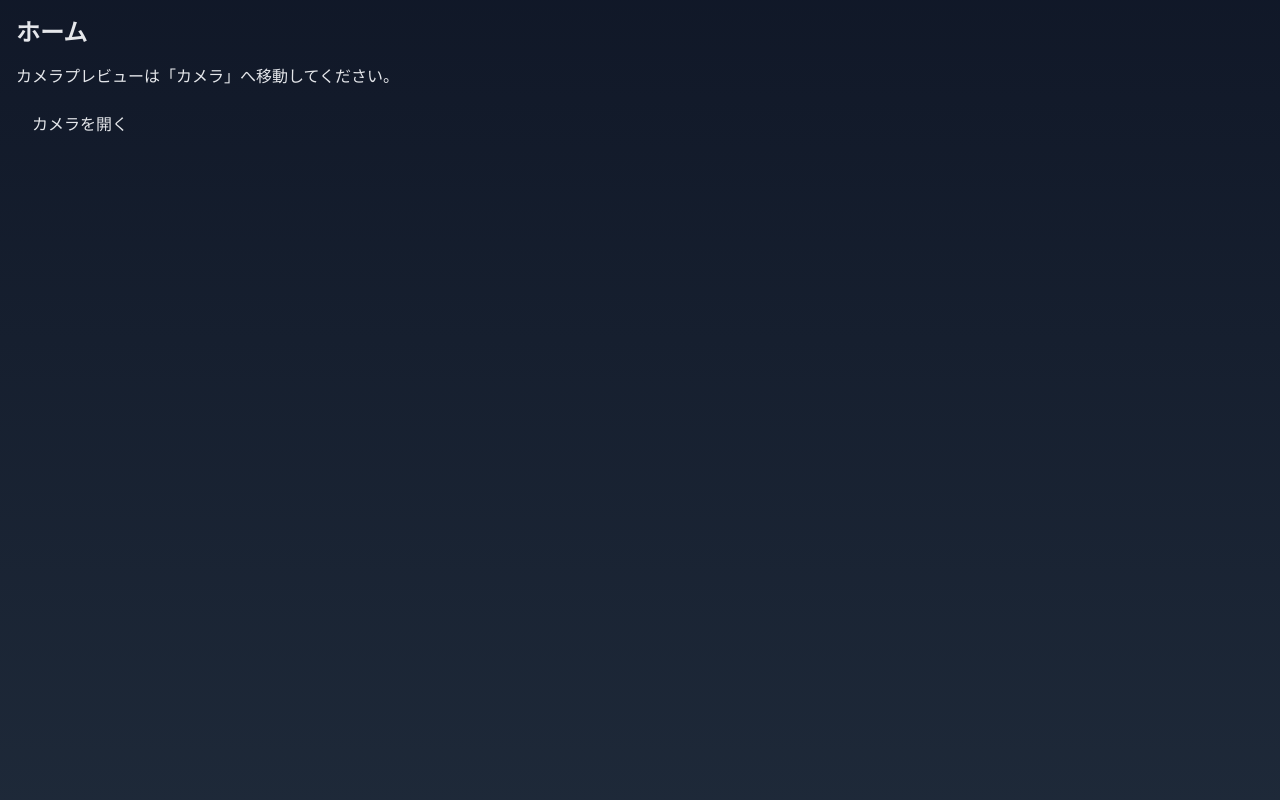
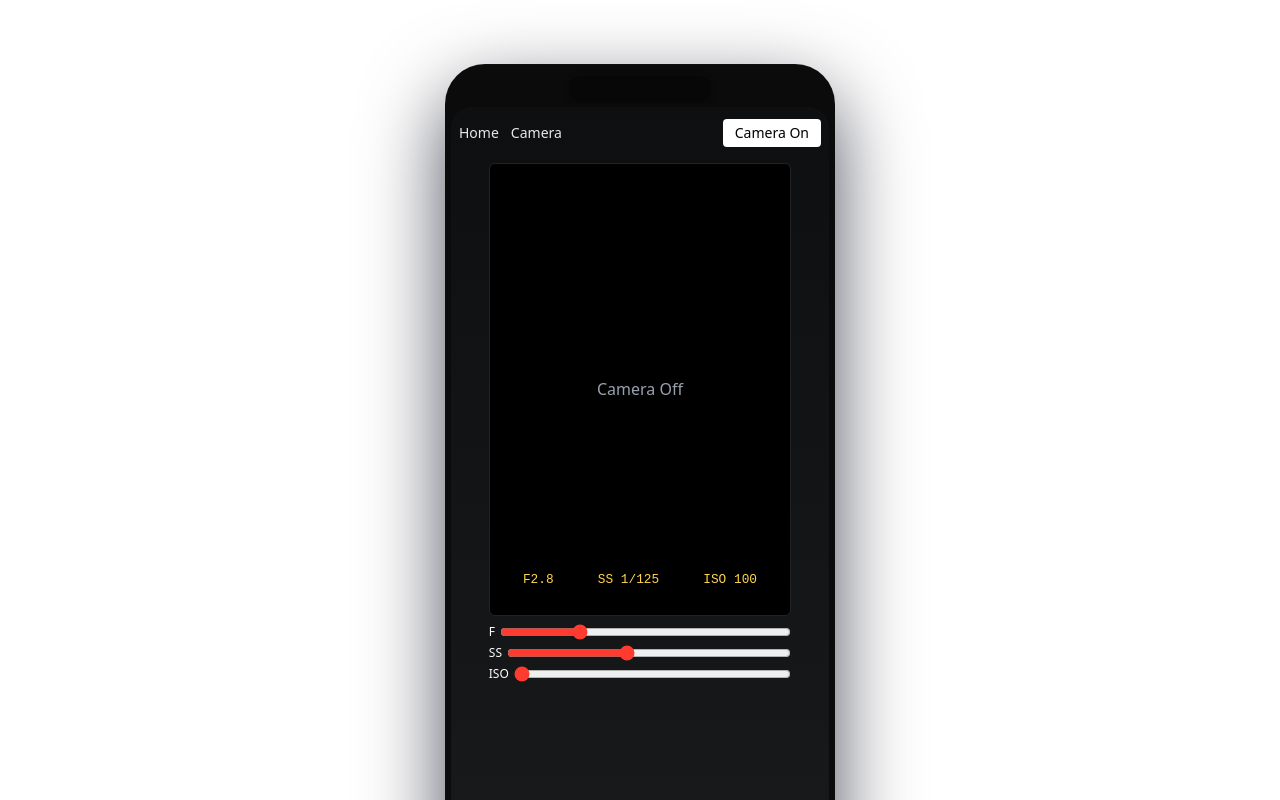
Before and after one commit to Mackey4869/DSLR_experienceApp, a React (Vite) app: page / in a window 1280 px wide. Shown: the top 800 px of the page. Built offline with nearby package versions, Linux system fonts and the light colour scheme.

Commit message:
スマホサイズで表示できるように修正

```diff
--- a/src/App.tsx
+++ b/src/App.tsx
@@ -1,24 +1,18 @@
 import React from 'react'
-import { Routes, Route, Link } from 'react-router-dom'
+import { Routes, Route } from 'react-router-dom'
 import CameraView from './components/CameraView'
-
-const Home: React.FC = () => (
-  <div className="max-w-prose text-gray-200 p-4">
-    <h1 className="text-2xl font-semibold mb-4">ホーム</h1>
-    <p>カメラプレビューは「カメラ」へ移動してください。</p>
-    <Link to="/camera" className="inline-block mt-4 px-4 py-2 rounded">カメラを開く</Link>
-  </div>
-)
+import PhoneFrame from './components/PhoneFrame'
 
 const App: React.FC = () => {
   return (
-    <div className="min-h-[100svh] text-white bg-gradient-to-b from-gray-900 to-gray-800">
-      {/* シンプルなルーティングのみ。UI は各画面コンポーネントに任せる */}
-      <Routes>
-        <Route path="/" element={<Home />} />
-        <Route path="/camera" element={<CameraView />} />
-      </Routes>
-    </div>
+    <PhoneFrame>
+      <div className="min-h-[100svh] text-white bg-gradient-to-b from-gray-900 to-gray-800">
+        {/* ルートをカメラ画面に変更（Home は不要） */}
+        <Routes>
+          <Route path="/" element={<CameraView />} />
+        </Routes>
+      </div>
+    </PhoneFrame>
   )
 }
 
--- /dev/null
+++ b/src/components/PhoneFrame.tsx
@@ -0,0 +1,21 @@
+import React from 'react'
+
+type Props = {
+  children: React.ReactNode
+}
+
+const PhoneFrame: React.FC<Props> = ({ children }) => {
+  return (
+    <div className="phone-wrapper">
+      <div className="phone-container">
+        <div className="phone-bezel" aria-hidden>
+          <div className="phone-notch" />
+          <div className="phone-screen">{children}</div>
+          <div className="phone-home" />
+        </div>
+      </div>
+    </div>
+  )
+}
+
+export default PhoneFrame
--- a/src/index.css
+++ b/src/index.css
@@ -1 +1,72 @@
 @import "tailwindcss";
+
+/* Phone frame styles for large screens */
+.phone-wrapper {
+	width: 100%;
+	min-height: 100vh;
+}
+
+/* デスクトップ等大きめの表示でスマホ風フレームを中央表示 */
+@media (min-width: 900px) {
+	.phone-container {
+		display: flex;
+		align-items: center;
+		justify-content: center;
+		min-height: 100vh;
+		padding: 4rem;
+		background: radial-gradient(1200px 600px at 50% 10%, rgba(255,255,255,0.02), transparent 15%);
+	}
+
+	.phone-bezel {
+		width: 390px; /* 指定の表示サイズ */
+		height: 844px; /* 指定の表示サイズ */
+		border-radius: 40px;
+		background: #0b0b0b;
+		padding: 6px; /* パディングを小さく */
+		box-shadow: 0 30px 80px rgba(2,6,23,0.7), inset 0 1px 0 rgba(255,255,255,0.02);
+		position: relative;
+		display: flex;
+		flex-direction: column;
+		box-sizing: border-box;
+	}
+
+	.phone-notch {
+		width: 140px;
+		height: 24px;
+		background: #070707;
+		border-radius: 12px;
+		margin: 6px auto 8px auto;
+		box-shadow: 0 2px 6px rgba(0,0,0,0.6);
+	}
+
+	.phone-screen {
+		flex: 1 1 auto;
+		background: transparent;
+		overflow: hidden;
+		border-radius: 22px;
+		display: block;
+		box-sizing: border-box;
+	}
+
+	/* 中のアプリルート要素はフレーム幅に合わせて中央揃え */
+	.phone-screen > * {
+		width: 100%;
+		height: 100%;
+		box-sizing: border-box;
+		margin: 0 auto;
+		overflow: auto;
+	}
+
+	.phone-home {
+		height: 8px;
+		width: 120px;
+		background: rgba(255,255,255,0.06);
+		border-radius: 999px;
+		margin: 10px auto 0 auto;
+	}
+}
+
+/* 小さい画面では通常のレスポンシブ表示を維持 */
+@media (max-width: 899px) {
+	.phone-screen > * { width: 100%; height: auto; }
+}
```
